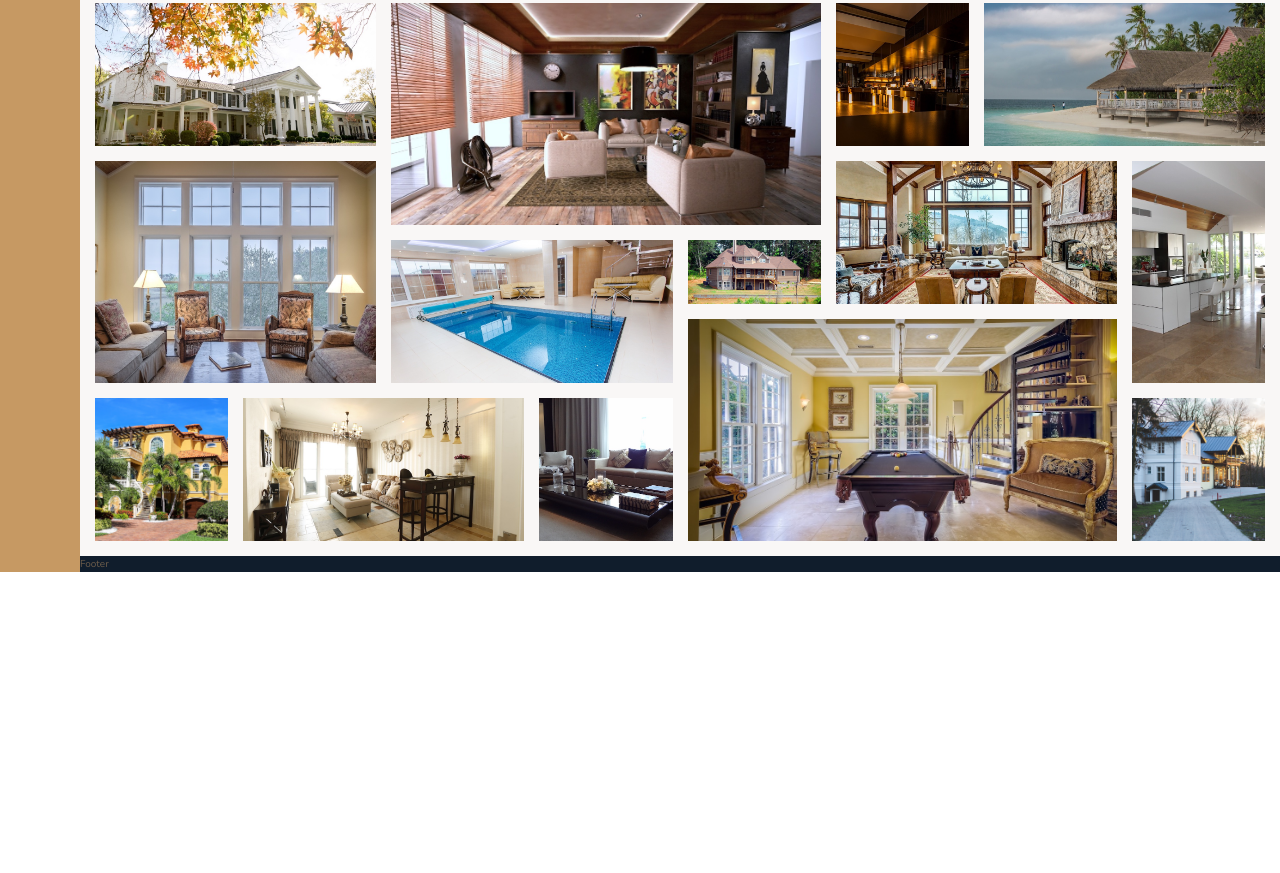
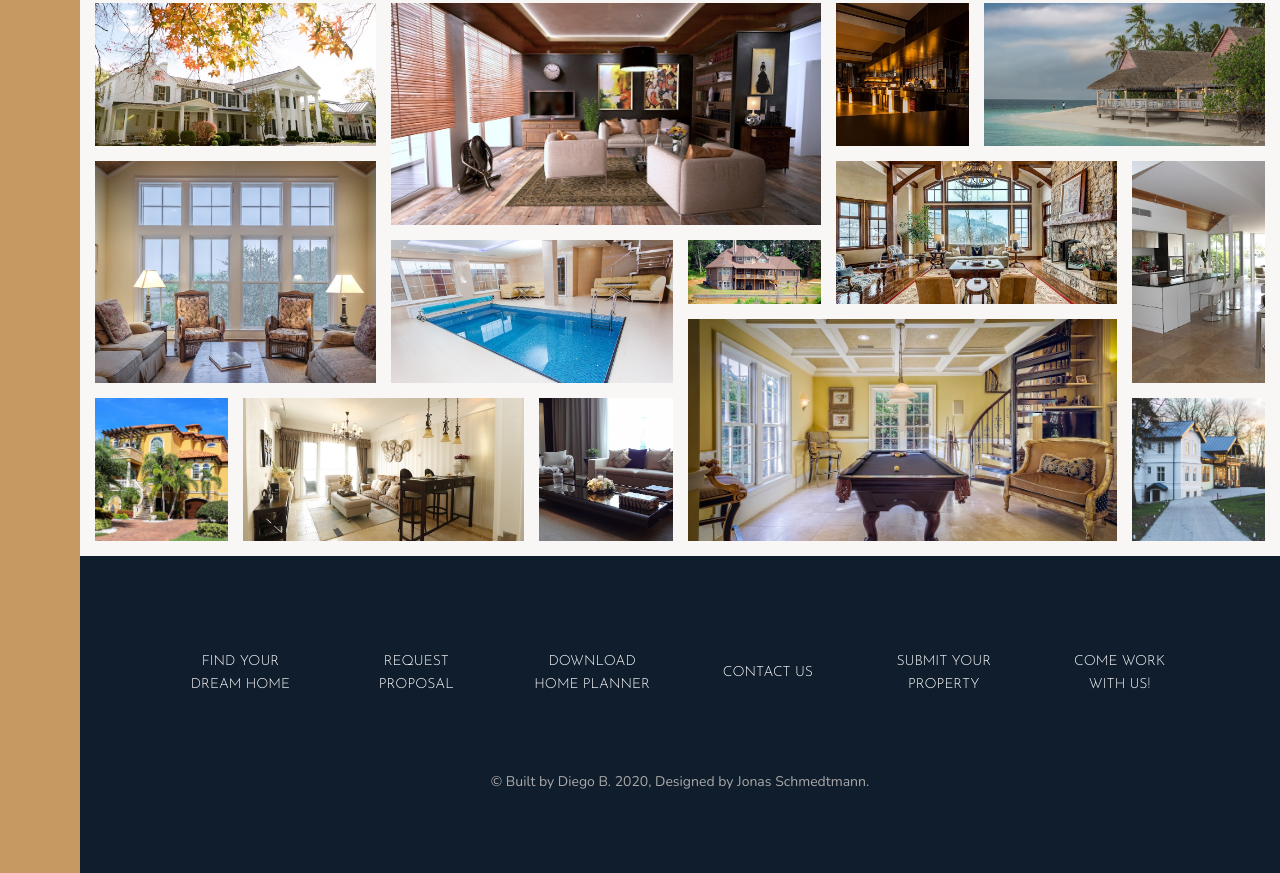
Before and after one commit to diegobolzel/Nexter-home, a website: page index.html in a window 1280 px wide. Shown: the part 3060-3933 px from the top of the page. Before the commit the page ends 3632 px from the top, so only its background shows below. Drawn offline with nearby package versions, Linux system fonts and the light colour scheme.

Commit message:
Completed Footer section

```diff
--- a/index.html
+++ b/index.html
@@ -372,7 +372,27 @@
     </section>
 
     <footer class="footer">
-      Footer
+      <ul class="nav">
+        <li class="nav__item">
+          <a href="#" class="nav__link">Find your dream home</a>
+        </li>
+        <li class="nav__item">
+          <a href="#" class="nav__link">Request proposal</a>
+        </li>
+        <li class="nav__item">
+          <a href="#" class="nav__link">Download home planner</a>
+        </li>
+        <li class="nav__item"><a href="#" class="nav__link">Contact us</a></li>
+        <li class="nav__item">
+          <a href="#" class="nav__link">Submit your property</a>
+        </li>
+        <li class="nav__item">
+          <a href="#" class="nav__link">Come work with us!</a>
+        </li>
+      </ul>
+      <p class="copyright">
+        &copy; Built by Diego B. 2020, Designed by Jonas Schmedtmann.
+      </p>
     </footer>
   </body>
 </html>
--- a/sass/_footer.scss
+++ b/sass/_footer.scss
@@ -1,4 +1,41 @@
 .footer {
   background-color: $color-secondary;
   grid-column: full-start / full-end;
+  padding: 8rem;
 }
+
+.nav {
+  list-style: none;
+  &__link:link,
+  &__link:visited {
+    font-size: 1.4rem;
+    color: #fff;
+    text-decoration: none;
+    font-family: $font-display;
+    text-transform: uppercase;
+    text-align: center;
+    padding: 1.5rem;
+    display: block;
+    transition: all 0.2s;
+  }
+
+  &__link:hover,
+  &__link:active {
+    background-color: rgba(#fff, 0.05);
+    transform: translateY(-3px);
+  }
+
+  display: grid;
+  grid-gap: 1.5rem;
+  align-items: center;
+  //Auto-fit sirve para que haga tantos tracks como necesite según el ajuste que requiera
+  //para poder desplegar en cualquir pantalla. Mínimo 20rem y hasta 1fractional unit
+  grid-template-columns: repeat(auto-fit, minmax(15rem, 1fr));
+}
+
+.copyright {
+  font-size: 1.4rem;
+  color: $color-grey-light-2;
+  margin-top: 6rem;
+  text-align: center;
+}
```
Also changed, not shown: css/style.css.
